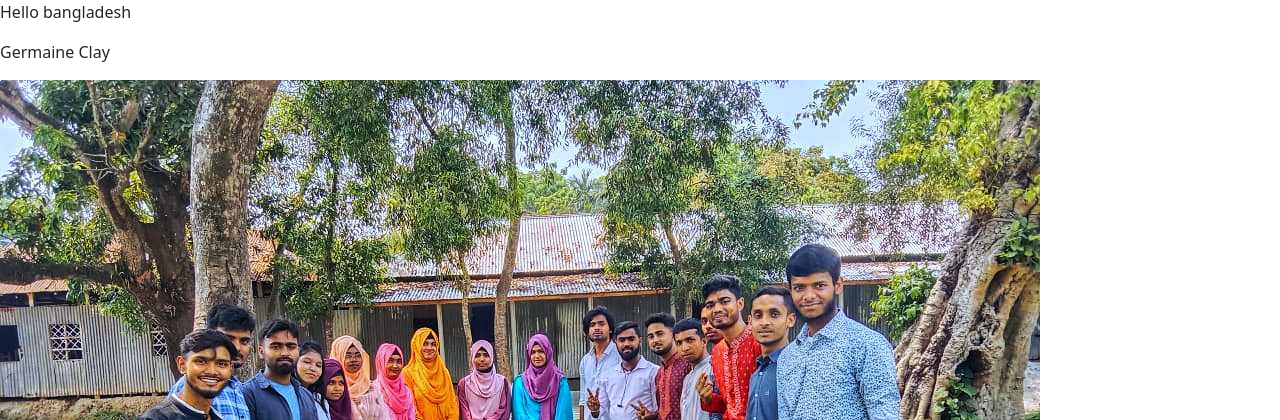
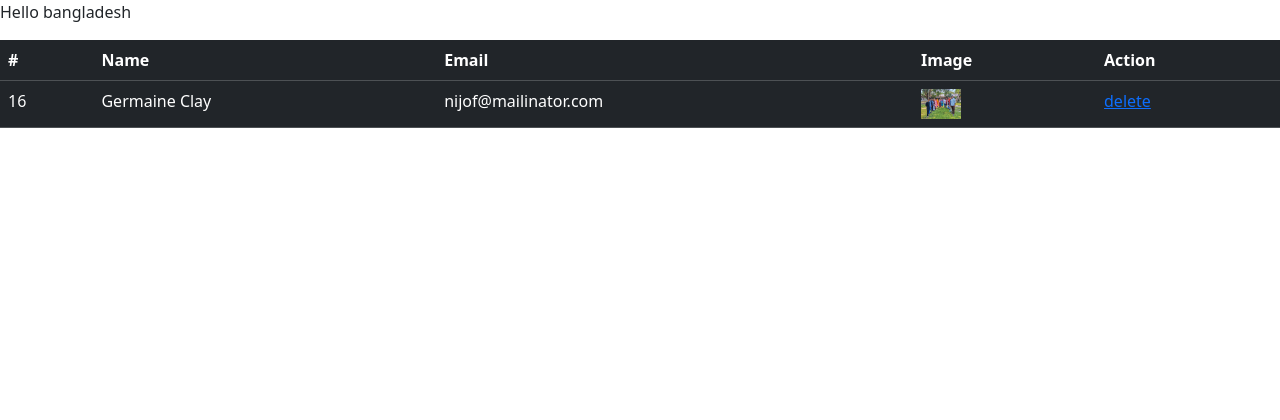
Before and after one commit to Devs-Mominul/DjangoStaticfileRendering, a Django app: page / in a window 1280 px wide. Shown: the part 56-476 px from the top of the page. After the commit the page ends 184 px from the top, so only its background shows below. Run offline with Django 5.2, Linux system fonts and the light colour scheme; data comes from the database, SQL or seed files in the repository; both versions use the stored data as it was after the commit.

Commit message:
updated it by mominul

```diff
--- /dev/null
+++ b/profile_management/delete/urls.py
@@ -0,0 +1,5 @@
+from django.urls import path
+from delete.views import delete
+urlpatterns = [
+    path('delete/<int:id>/', delete, name='delete'),
+]
--- a/profile_management/delete/views.py
+++ b/profile_management/delete/views.py
@@ -1,3 +1,7 @@
 from django.shortcuts import render
+from create.models import Profile
 
 # Create your views here.
+def delete(request,id):
+    prof=Profile.objects.get(id=id)
+    prof.delete()
--- a/profile_management/profile_management/urls.py
+++ b/profile_management/profile_management/urls.py
@@ -23,6 +23,7 @@ urlpatterns = [
     path('admin/', admin.site.urls),
     path('', include('home.urls')),
     path('create/', include('create.urls')),
+      path('delete/', include('delete.urls')),
 ]
 if settings.DEBUG:
     urlpatterns += static(settings.STATIC_URL,document_root=settings.STATIC_ROOT)
--- a/profile_management/templates/home/home.html
+++ b/profile_management/templates/home/home.html
@@ -1,11 +1,32 @@
 {% extends '../base.html' %}
-{%
+
 {% block content %}
 <p>Hello bangladesh</p>
-{%for i in prof%}
-<p>{{i.name}}</p>
-<img src='{{ i.image.url }}' />
-{% endfor %}
+<table class="table table-dark">
+    <thead>
+      <tr>
+        <th scope="col">#</th>
+        <th scope="col">Name</th>
+        <th scope="col">Email</th>
+        <th scope="col">Image</th>
+        <th scope="col">Action</th>
+      </tr>
+    </thead>
+    <tbody>
+        {% for i in prof%}
+        <tr>
+            <td>{{i.id}}</td>
+            <td>{{i.name}}</td>
+            <td>{{i.email}}</td>
+            <td><img src='{{i.image.url}}' width='40px' /></td>
+            <td><a href="{% url 'delete' i.id %}"> delete</a></td>
+        </tr>
+
+        {% endfor %}
+
+
+    </tbody>
+  </table>
+
 
 {% endblock %}
-    %}
```
Also changed, not shown: profile_management/db.sqlite3.
